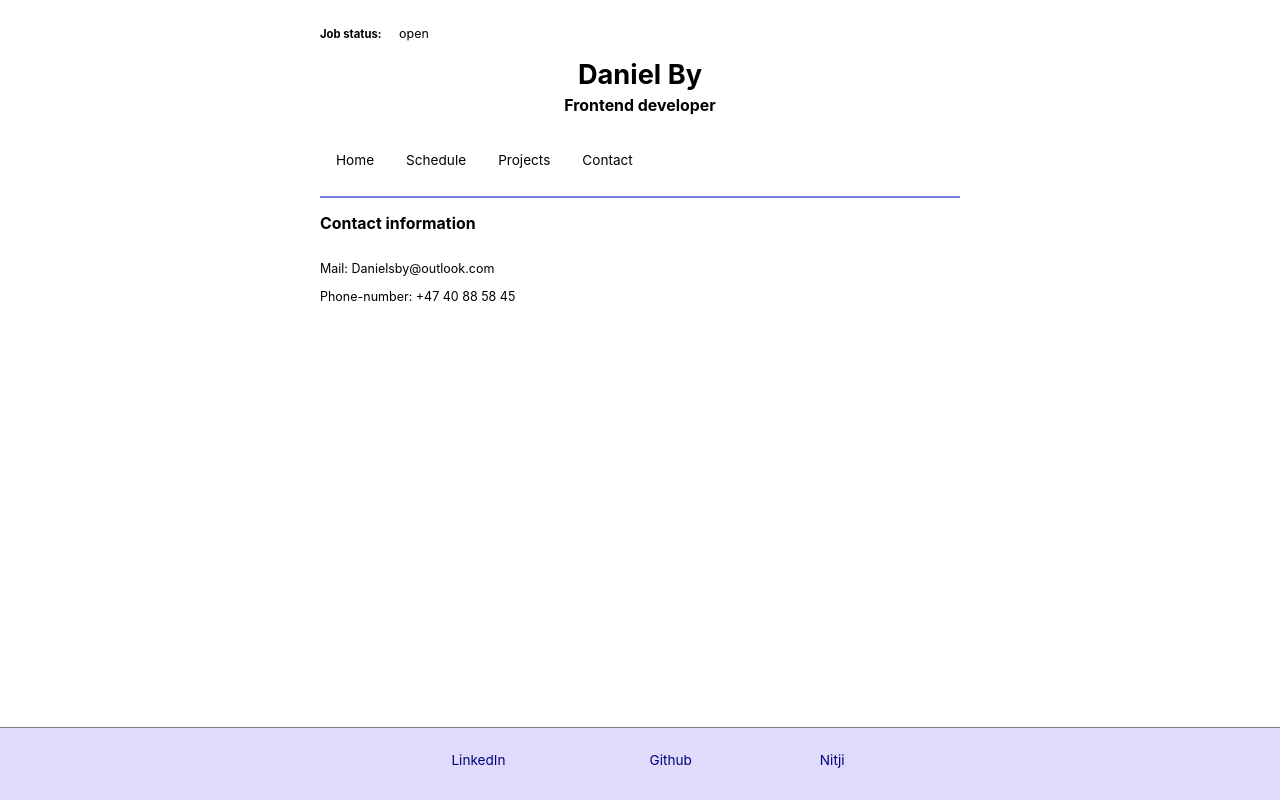
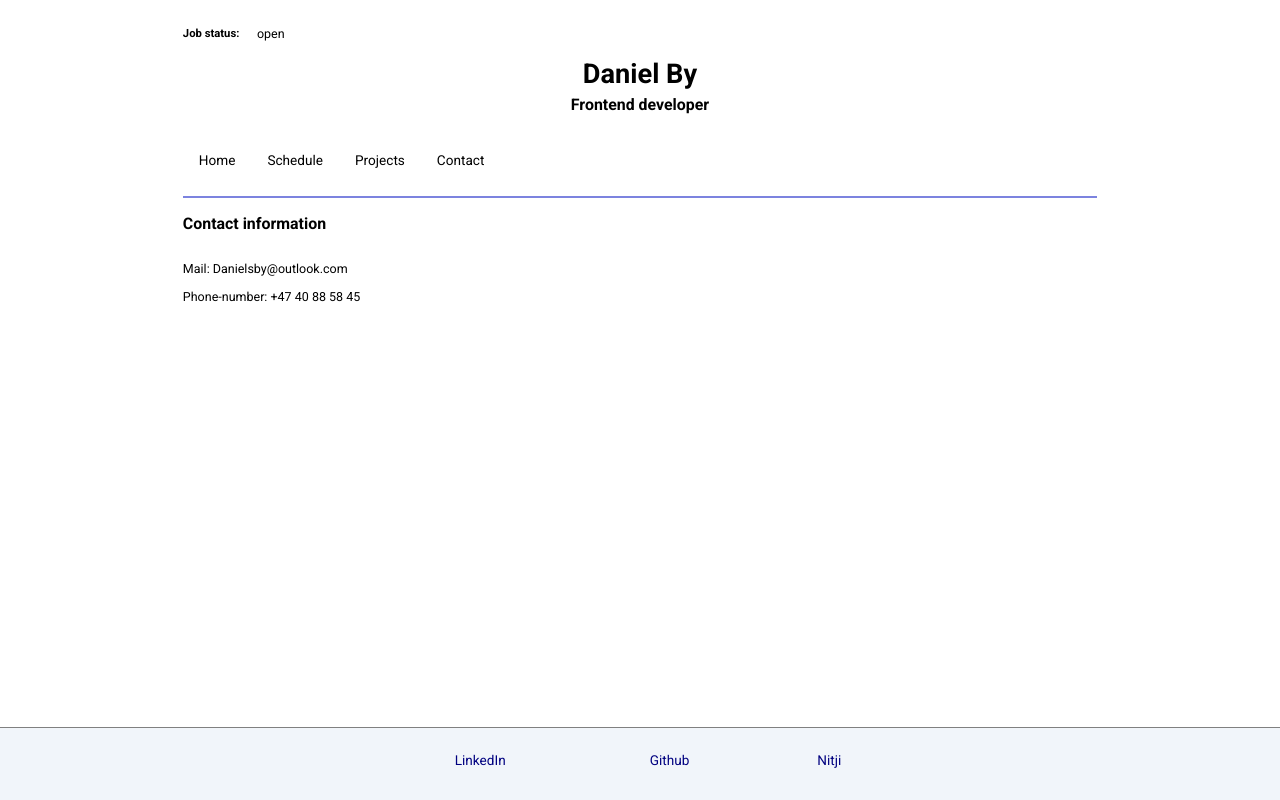
Before and after one commit to Danielsby/homepage, a React (Create React App) app: page /contact in a window 1280 px wide. Built offline with nearby package versions, Linux system fonts and the light colour scheme.

Commit message:
Bigger grid. Better footer-color.

```diff
--- a/public/index.html
+++ b/public/index.html
@@ -4,6 +4,8 @@
     <meta charset="utf-8" />
     <link rel="shortcut icon" href="%PUBLIC_URL%/favicon.ico" />
     <meta name="viewport" content="width=device-width, initial-scale=1" />
+    <link rel="stylesheet" href="https://fonts.googleapis.com/css?family=Roboto:300,400,500,700&display=swap" />
+    <link rel="stylesheet" href="https://fonts.googleapis.com/icon?family=Material+Icons" />
     <meta name="theme-color" content="#000000" />
     <meta
       name="description"
--- a/src/middleware/routing/Root.tsx
+++ b/src/middleware/routing/Root.tsx
@@ -5,7 +5,6 @@ import App from "../../containers/App";
 
 interface RootProps {
     store: any
-    title: string;
 }
 
 const Root: React.FC<RootProps> = ({store}) => (
--- a/src/scss/app.scss
+++ b/src/scss/app.scss
@@ -3,15 +3,15 @@
     margin-top: 0.5rem;
 
     grid: {
-        template-columns: repeat(2, 1fr) repeat(2, 2fr) repeat(2, 1fr);
+        template-columns: 1fr 5fr 1fr;
         template-rows: 50px 80px 60px repeat(3, 1fr);
         template-areas:
-                ". . status status . ."
-                ". . title title . ."
-                ". . navigation navigation . ."
-                ". . content content . ."
-                ". . content content . ."
-                ". . information information . .";
+                ". status ."
+                ". title ."
+                ". navigation ."
+                ". content ."
+                ". content ."
+                ". information .";
     }
 
     .status {
@@ -55,7 +55,7 @@
     .information {
         grid-area: information;
 
-        background-color: #e0dbfa;
+        background-color: #f1f5fa;
         overflow: hidden;
 
         a:link {
--- a/src/scss/base/base.scss
+++ b/src/scss/base/base.scss
@@ -1,5 +1,5 @@
 body {
-  font-family: -apple-system, BlinkMacSystemFont, "Segoe UI", "Roboto", "Oxygen", "Ubuntu", "Cantarell", "Fira Sans", "Droid Sans", "Helvetica Neue", sans-serif;
+  font-family: Roboto, Arial, sans-serif;
   padding: 0;
   margin: 0;
   font-size: 0.85em;
```
Also changed, not shown: package.json (+5 -4 lines), 2 other files (tests, documents, lock files or other folders).
